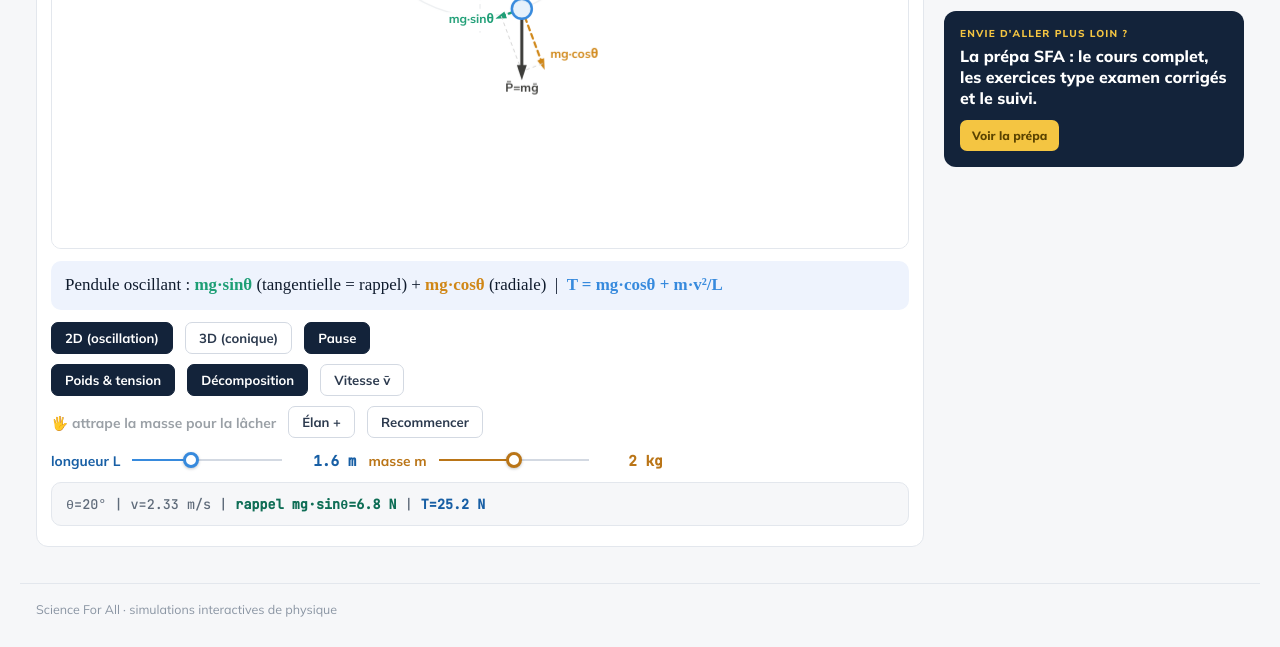
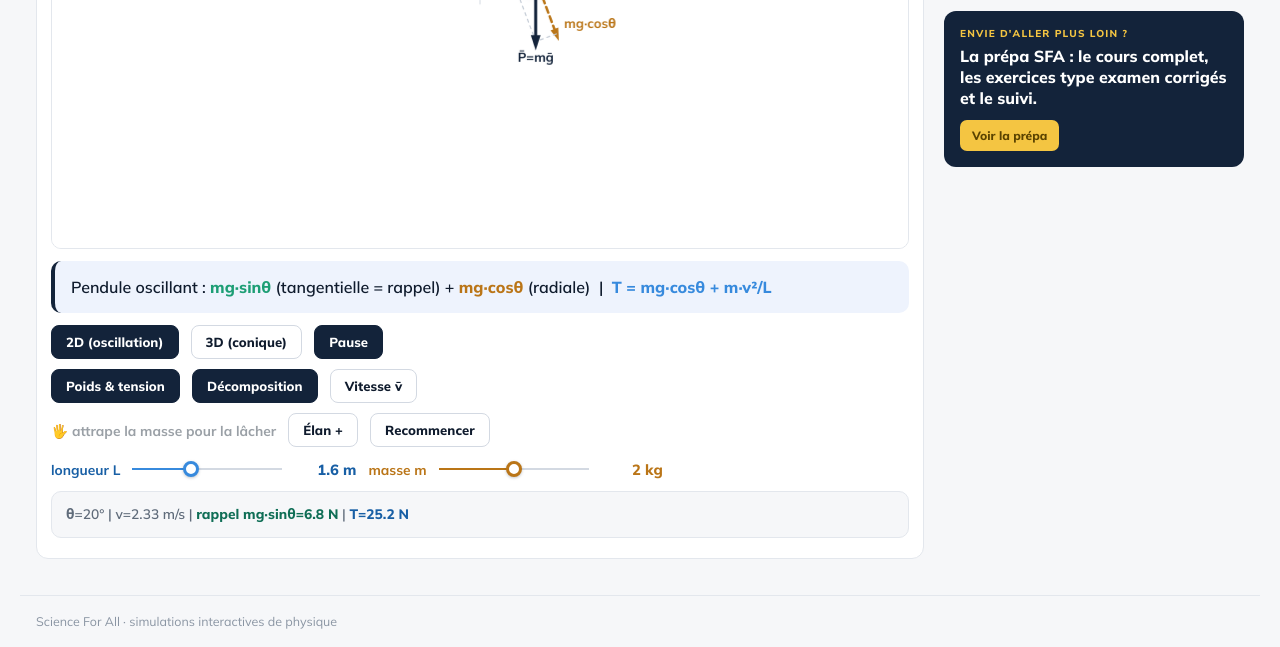
Before and after one commit to sfascienceforall-cell/pendule-2D-3D, a plain HTML site: page index.html in a window 1280 px wide. Shown: the part 471-1118 px from the top of the page. Drawn offline with Linux system fonts and the light colour scheme; a web font is replaced by a local one.

Commit message:
Embellissement du dessin, typographie Mulish, lien vers la page Prépa et menu Exercices
Co-Authored-By: Claude Opus 5.5 <noreply@anthropic.com>
Claude-Session: https://claude.ai/code/session_01UjJnvVgWczg1QVyXVX4t97

```diff
--- a/index.html
+++ b/index.html
@@ -71,13 +71,17 @@ a{color:inherit}
 @media (max-width:520px){.row,div:has(>input[type=range]){flex-wrap:wrap!important}
   .row>.pill:first-child,div:has(>input[type=range])>.pill:first-child{min-width:0!important;flex:1 1 100%}
   input[type=range]{min-width:0!important}.val{min-width:0!important}}
-.val{background:none!important;border:0!important;border-radius:0!important;padding:0!important;font:600 .9rem var(--f-num)!important;font-variant-numeric:tabular-nums;text-align:right;color:var(--ink)}
-.btn{background:var(--paper)!important;border:1px solid var(--line2)!important;border-radius:7px!important;color:var(--ink2)!important;
-  font:700 .82rem var(--f-ui)!important;padding:7px 13px!important;transition:background .15s,border-color .15s;cursor:pointer}
+.val{background:none!important;border:0!important;border-radius:0!important;padding:0!important;font:800 .92rem var(--f-ui)!important;font-variant-numeric:tabular-nums;text-align:right;color:var(--ink);white-space:nowrap}
+.btn{background:var(--paper)!important;border:1px solid var(--line2)!important;border-radius:8px!important;color:var(--ink)!important;
+  font:800 .82rem var(--f-ui)!important;letter-spacing:.005em;padding:8px 14px!important;transition:background .15s,border-color .15s;cursor:pointer}
+.btn:active{transform:translateY(1px)}
 .btn:hover{background:var(--press)!important;border-color:var(--faint)!important}
 .btn.on{background:var(--navy)!important;border-color:var(--navy)!important;color:#fff!important;box-shadow:none}
-.fml{background:var(--sel)!important;border:0!important;border-radius:10px!important;font:400 1.06rem/1.7 var(--f-math)!important;color:var(--ink);padding:10px 14px!important;margin:12px 0!important}
-.info{background:var(--bg)!important;border:1px solid var(--line)!important;border-radius:10px!important;font:500 .84rem/1.8 var(--f-num)!important;color:var(--muted)!important;padding:9px 14px!important}
+.fml{background:var(--sel)!important;border:0!important;border-left:4px solid var(--navy)!important;border-radius:10px!important;font:600 1rem/1.75 var(--f-ui)!important;color:var(--ink);padding:12px 16px!important;margin:12px 0!important}
+.fml b,.fml strong{font-weight:800}
+.fml sub,.fml sup,.info sub,.info sup{font-size:.72em}
+.info{background:var(--bg)!important;border:1px solid var(--line)!important;border-radius:10px!important;font:600 .86rem/1.8 var(--f-ui)!important;font-variant-numeric:tabular-nums;color:var(--muted)!important;padding:10px 14px!important}
+.info b,.info strong{font-weight:800}
 select{font:600 .86rem var(--f-ui)!important;border:1px solid var(--line2)!important;border-radius:7px!important;background:var(--paper)!important;color:var(--ink)!important;padding:6px 8px!important}
 input[type=range]{-webkit-appearance:none;appearance:none;height:24px;background:linear-gradient(var(--line),var(--line)) center/100% 4px no-repeat;cursor:pointer;--pc:var(--blue)}
 input[type=range]::-webkit-slider-runnable-track{height:4px;background:transparent;border-radius:2px}
@@ -95,7 +99,7 @@ button:focus-visible,input:focus-visible,a:focus-visible{outline:2px solid var(-
 .sfa-list a{display:grid;grid-template-columns:22px 1fr;gap:8px;align-items:baseline;padding:7px 8px;border-radius:8px;text-decoration:none;font:600 13px/1.35 var(--f-ui);color:var(--ink2)}
 .sfa-list a:hover{background:var(--press)}
 .sfa-list a.on{background:var(--sel);color:var(--chip-ink)}
-.sfa-list a i{font:600 11px var(--f-num);font-style:normal;color:var(--faint)}
+.sfa-list a i{font:800 11px var(--f-ui);font-style:normal;color:var(--faint)}
 .sfa-promo{background:var(--navy);color:#fff;border-radius:12px;padding:16px}
 .sfa-promo small{display:block;font:800 10px var(--f-ui);letter-spacing:.12em;text-transform:uppercase;color:var(--yellow);margin-bottom:6px}
 .sfa-promo b{display:block;font:800 16px/1.3 var(--f-ui);margin-bottom:12px}
@@ -135,8 +139,8 @@ new MutationObserver(ms=>ms.forEach(m=>{if(m.target.classList&&m.target.classLis
 </script>
 <header class="sfa-top"><div class="in">
   <a class="sfa-logo" href="https://sfascienceforall-cell.github.io/simulations/"><i>SFA</i>Science For All</a>
-  <nav class="sfa-nav"><a class="on" href="https://sfascienceforall-cell.github.io/simulations/">Simulations</a><a href="#">Prépa médecine</a></nav>
-  <a class="sfa-cta" href="#">Découvrir la prépa</a></div></header>
+  <nav class="sfa-nav"><a class="on" href="https://sfascienceforall-cell.github.io/simulations/">Simulations</a><a href="https://sfascienceforall-cell.github.io/simulations/#EX">Exercices</a><a href="https://sfascienceforall-cell.github.io/simulations/prepa/">Prépa médecine</a></nav>
+  <a class="sfa-cta" href="https://sfascienceforall-cell.github.io/simulations/prepa/">Découvrir la prépa</a></div></header>
 <div class="sfa-page">
 <nav class="sfa-crumbs" aria-label="Fil d'Ariane"><a href="https://sfascienceforall-cell.github.io/simulations/">Simulations</a>›<a href="https://sfascienceforall-cell.github.io/simulations/#HP">Pour aller plus loin</a>›<b>Pendule 2D-3D</b></nav>
 <div class="sfa-grid"><main style="min-width:0">
@@ -185,7 +189,7 @@ new MutationObserver(ms=>ms.forEach(m=>{if(m.target.classList&&m.target.classLis
 
 <script>
 const cv=document.getElementById('cv'),ctx=cv.getContext('2d');
-const INK='#3d3d3a',BLUE='#378ADD',BLUE_D='#185fa5',RED='#E24B4A',GREEN='#1D9E75',GREEN_D='#0F6E56',ORANGE='#D08717',GREY='#9aa0a6',AX='#c8ccd0';
+const INK='#13233a',BLUE='#378ADD',BLUE_D='#185fa5',RED='#E24B4A',GREEN='#1D9E75',GREEN_D='#0F6E56',ORANGE='#BA7517',GREY='#8a95a3',AX='#d3d9e2';
 let W=0,H=0,dpr=1,paused=false,mode='2d';
 let L=1.6,m=2,zoom=1;
 let th2=0.7,om2=0;            // 2D oscillation
@@ -201,8 +205,8 @@ function setMode(md){mode=md;
   document.getElementById('row3d').style.display=md==='3d'?'flex':'none';
   cv.style.cursor=md==='3d'?'grab':'grab';
   document.getElementById('fml').innerHTML=md==='2d'
-   ?'Pendule oscillant : <b style="color:#1D9E75">mg·sinθ</b> (tangentielle = rappel) + <b style="color:#D08717">mg·cosθ</b> (radiale) &nbsp;|&nbsp; <b style="color:#378ADD">T = mg·cosθ + m·v²/L</b>'
-   :'Pendule conique : <b style="color:#1D9E75">T·cosθ = mg</b> &nbsp;|&nbsp; <b style="color:#D08717">T·sinθ = m·ω²·r</b> (centripète) &nbsp;⇒&nbsp; <b>ω = √(g/L·cosθ)</b> &nbsp;·&nbsp; 🖱 tourne la vue';
+   ?'Pendule oscillant : <b style="color:#1D9E75">mg·sinθ</b> (tangentielle = rappel) + <b style="color:#BA7517">mg·cosθ</b> (radiale) &nbsp;|&nbsp; <b style="color:#378ADD">T = mg·cosθ + m·v²/L</b>'
+   :'Pendule conique : <b style="color:#1D9E75">T·cosθ = mg</b> &nbsp;|&nbsp; <b style="color:#BA7517">T·sinθ = m·ω²·r</b> (centripète) &nbsp;⇒&nbsp; <b>ω = √(g/L·cosθ)</b> &nbsp;·&nbsp; 🖱 tourne la vue';
 }
 function bind(id,fmt,f){const s=document.getElementById(id),o=document.getElementById(id+'v');
   s.addEventListener('input',()=>{const v=parseFloat(s.value);f(v);o.textContent=fmt(v);});}
@@ -213,43 +217,51 @@ function syncSize(){const r=cv.getBoundingClientRect();dpr=window.devicePixelRat
   if(nW!==W||nH!==H){W=nW;H=nH;cv.width=W*dpr;cv.height=H*dpr;}
   ctx.setTransform(dpr,0,0,dpr,0,0);cx=W/2;cy=H*0.56;}
 function arrow(x,y,vx,vy,col,lab,w,dash){const len=Math.hypot(vx,vy);if(len<3)return;const ex=x+vx,ey=y+vy;
-  ctx.strokeStyle=col;ctx.lineWidth=w||2.5;ctx.lineCap='round';if(dash)ctx.setLineDash(dash);
+  ctx.strokeStyle=col;ctx.lineWidth=w||2.5;ctx.lineCap='round';ctx.lineJoin='round';if(dash)ctx.setLineDash(dash);
   ctx.beginPath();ctx.moveTo(x,y);ctx.lineTo(ex,ey);ctx.stroke();ctx.setLineDash([]);
   const hs=(w||2.5)*3,ang=Math.atan2(vy,vx);ctx.fillStyle=col;ctx.save();ctx.translate(ex,ey);ctx.rotate(ang);
   ctx.beginPath();ctx.moveTo(hs,0);ctx.lineTo(-hs*0.7,-hs*0.55);ctx.lineTo(-hs*0.7,hs*0.55);ctx.closePath();ctx.fill();ctx.restore();
-  if(lab){ctx.font='700 12px Mulish,system-ui,sans-serif';ctx.textAlign='center';ctx.fillStyle=col;ctx.fillText(lab,ex+vx/len*15,ey+vy/len*15+4);}}
-function tagL(t,x,y,col,al){ctx.font='700 12px Mulish,system-ui,sans-serif';ctx.textAlign=al||'center';const w=ctx.measureText(t).width;
+  if(lab)tagL(lab,ex+vx/len*15,ey+vy/len*15+4,col);}
+function tagL(t,x,y,col,al){ctx.font='700 13px Mulish,system-ui,sans-serif';ctx.textAlign=al||'center';const w=ctx.measureText(t).width;
   if(al==='left')x=Math.min(x,W-4-w);else if(al==='right')x=Math.max(x,4+w);else x=Math.max(4+w/2,Math.min(W-4-w/2,x));
   const x0=al==='left'?x:al==='right'?x-w:x-w/2;
-  ctx.fillStyle='rgba(255,255,255,0.82)';ctx.fillRect(x0-2,y-11,w+4,15);ctx.fillStyle=col;ctx.fillText(t,x,y);}
-function lbl(t,x,y,col){ctx.fillStyle=col;ctx.font='700 12px Mulish,system-ui,sans-serif';ctx.textAlign='center';ctx.fillText(t,x,y);}
+  y=Math.max(14,Math.min(H-6,y));ctx.lineWidth=4;ctx.lineJoin='round';ctx.strokeStyle='rgba(255,255,255,.94)';ctx.strokeText(t,x,y);ctx.fillStyle=col;ctx.fillText(t,x,y);}
+function lbl(t,x,y,col){tagL(t,x,y,col);}
 
+function support(x,y){ // potence : plaque hachurée + pivot
+  ctx.fillStyle='#e9edf2';ctx.strokeStyle='#a9b4c1';ctx.lineWidth=1.5;ctx.beginPath();ctx.roundRect(x-34,y-12,68,8,3);ctx.fill();ctx.stroke();
+  ctx.strokeStyle='#c4ccd6';ctx.lineWidth=1.2;for(let i=-30;i<=26;i+=8){ctx.beginPath();ctx.moveTo(x+i,y-12);ctx.lineTo(x+i+6,y-20);ctx.stroke();}
+  ctx.fillStyle='#fff';ctx.strokeStyle=INK;ctx.lineWidth=2;ctx.beginPath();ctx.arc(x,y,4,0,7);ctx.fill();ctx.stroke();}
+function ball(x,y,R){ // masse : sphère en dégradé + ombre douce
+  ctx.save();ctx.shadowColor='rgba(19,35,58,.25)';ctx.shadowBlur=8;ctx.shadowOffsetY=3;
+  const gr=ctx.createRadialGradient(x-R*0.35,y-R*0.4,R*0.15,x,y,R);gr.addColorStop(0,'#ffffff');gr.addColorStop(0.3,'#8dbbe9');gr.addColorStop(1,BLUE_D);
+  ctx.fillStyle=gr;ctx.beginPath();ctx.arc(x,y,R,0,7);ctx.fill();ctx.restore();ctx.strokeStyle=BLUE_D;ctx.lineWidth=1.5;ctx.stroke();}
 // ===== 2D oscillation =====
 let pivot={x:0,y:0},Lpx=0;
 function draw2D(){
-  pivot={x:W*0.5,y:H*0.24};Lpx=L*(Math.min(H*0.42,W*0.32)/2.6);
+  Lpx=L*(Math.min(H*0.56,W*0.44)/2.6);{const sc=Math.min(H*0.56,W*0.44),cap0=Math.min(110,H*0.2);pivot={x:W*0.5,y:Math.max(44,(H-(sc+cap0+34))/2)};}   // scène centrée verticalement (téléphone)   // la scène occupe la hauteur utile
   const sN=Math.sin(th2),cN=Math.cos(th2);
   const bob={x:pivot.x+Lpx*sN,y:pivot.y+Lpx*cN};
   const rO={x:sN,y:cN},v=L*om2,T=m*g*cN+m*v*v/L;
-  ctx.strokeStyle='#eef0f2';ctx.lineWidth=1.5;ctx.beginPath();ctx.arc(pivot.x,pivot.y,Lpx,0,7);ctx.stroke();
-  ctx.strokeStyle='#e6e8ea';ctx.setLineDash([4,5]);ctx.lineWidth=1;ctx.beginPath();ctx.moveTo(pivot.x,pivot.y);ctx.lineTo(pivot.x,pivot.y+Lpx+16);ctx.stroke();ctx.setLineDash([]);
-  ctx.strokeStyle=GREY;ctx.lineWidth=1.4;ctx.beginPath();ctx.arc(pivot.x,pivot.y,24,Math.PI/2,Math.PI/2-th2,th2>0);ctx.stroke();
-  if(Math.abs(th2)>0.12){const rT=Math.max(36,Math.min(80,9/Math.sin(Math.abs(th2)/2)));lbl('θ',pivot.x+rT*Math.sin(th2/2),pivot.y+rT*Math.cos(th2/2)+4,GREY);}
-  ctx.strokeStyle=INK;ctx.lineWidth=2;ctx.beginPath();ctx.moveTo(pivot.x,pivot.y);ctx.lineTo(bob.x,bob.y);ctx.stroke();
-  ctx.fillStyle='#c2c6ca';ctx.fillRect(pivot.x-22,pivot.y-7,44,6);ctx.fillStyle=GREY;ctx.beginPath();ctx.arc(pivot.x,pivot.y,3,0,7);ctx.fill();
-  const kF=3.2,cap=88,A=x=>Math.min(x*kF,cap),Pmg=m*g,labs=[];
+  ctx.strokeStyle='#e9edf2';ctx.lineWidth=1.5;ctx.setLineDash([2,6]);ctx.beginPath();if(pivot.y-Lpx>8)ctx.arc(pivot.x,pivot.y,Lpx,0,7);else ctx.arc(pivot.x,pivot.y,Lpx,-0.25,Math.PI+0.25);ctx.stroke();ctx.setLineDash([]);
+  ctx.strokeStyle=AX;ctx.setLineDash([4,5]);ctx.lineWidth=1;ctx.beginPath();ctx.moveTo(pivot.x,pivot.y);ctx.lineTo(pivot.x,pivot.y+Lpx+16);ctx.stroke();ctx.setLineDash([]);
+  ctx.strokeStyle=GREY;ctx.lineWidth=1.5;ctx.beginPath();ctx.arc(pivot.x,pivot.y,28,Math.PI/2,Math.PI/2-th2,th2>0);ctx.stroke();
+  if(Math.abs(th2)>0.12){const rT=Math.max(42,Math.min(84,10/Math.sin(Math.abs(th2)/2)));lbl('θ',pivot.x+rT*Math.sin(th2/2),pivot.y+rT*Math.cos(th2/2)+4,GREY);}
+  ctx.strokeStyle=INK;ctx.lineWidth=2;ctx.lineCap='round';ctx.beginPath();ctx.moveTo(pivot.x,pivot.y);ctx.lineTo(bob.x,bob.y);ctx.stroke();
+  support(pivot.x,pivot.y);
+  const kF=Math.max(3.2,Lpx/60),cap=Math.min(110,H*0.2),A=x=>Math.min(x*kF,cap),Pmg=m*g,labs=[];
   if(showD){const tanMag=Pmg*Math.abs(sN),radMag=Pmg*cN,tanDir={x:-cN,y:sN},sg=Math.sign(sN||1);
     const tv={x:tanDir.x*A(tanMag)*sg,y:tanDir.y*A(tanMag)*sg},rv={x:rO.x*A(radMag),y:rO.y*A(radMag)};
-    arrow(bob.x,bob.y,tv.x,tv.y,GREEN,null,2.2,[5,4]);arrow(bob.x,bob.y,rv.x,rv.y,ORANGE,null,2.2,[5,4]);
+    arrow(bob.x,bob.y,tv.x,tv.y,GREEN,null,2.5,[6,4]);arrow(bob.x,bob.y,rv.x,rv.y,ORANGE,null,2.5,[6,4]);
     labs.push(()=>{const lt=Math.hypot(tv.x,tv.y);if(lt>=3)tagL('mg·sinθ',bob.x+tv.x+tv.x/lt*8,bob.y+tv.y+tv.y/lt*8+4,GREEN,tv.x<0?'right':'left');
       if(Math.hypot(rv.x,rv.y)>=3)tagL('mg·cosθ',bob.x+rv.x+(sg>0?8:-8),bob.y+rv.y-6,ORANGE,sg>0?'left':'right');});
-    const P={x:0,y:A(Pmg)};ctx.strokeStyle='#d7d7d7';ctx.setLineDash([3,4]);ctx.lineWidth=1;
+    const P={x:0,y:A(Pmg)};ctx.strokeStyle='#c4ccd6';ctx.setLineDash([3,4]);ctx.lineWidth=1.2;
     ctx.beginPath();ctx.moveTo(bob.x+tv.x,bob.y+tv.y);ctx.lineTo(bob.x+P.x,bob.y+P.y);ctx.moveTo(bob.x+rv.x,bob.y+rv.y);ctx.lineTo(bob.x+P.x,bob.y+P.y);ctx.stroke();ctx.setLineDash([]);}
   if(showF){const tx=-rO.x*A(T),ty=-rO.y*A(T),sd=th2>=0?-1:1,nx=cN*sd,ny=-sN*sd;
     arrow(bob.x,bob.y,tx,ty,BLUE,null,3);arrow(bob.x,bob.y,0,A(Pmg),INK,null,3);
     labs.push(()=>{tagL('T̄',bob.x+tx+nx*12,bob.y+ty+ny*12+4,BLUE,nx<-0.3?'right':nx>0.3?'left':'center');tagL('P̄=mḡ',bob.x,bob.y+A(Pmg)+20,INK);});}
   if(showV&&Math.abs(v)>0.05){const tHat={x:cN,y:-sN};arrow(bob.x,bob.y,tHat.x*Math.sign(om2)*Math.min(Math.abs(v)*15,72),tHat.y*Math.sign(om2)*Math.min(Math.abs(v)*15,72),GREEN_D,'v̄',2.4);}
-  ctx.fillStyle='#e6f1fb';ctx.strokeStyle=BLUE;ctx.lineWidth=2.5;ctx.beginPath();ctx.arc(bob.x,bob.y,10,0,7);ctx.fill();ctx.stroke();
+  ball(bob.x,bob.y,9+m*1.6);
   labs.forEach(f=>f());
   document.getElementById('info').innerHTML='θ='+(th2*180/Math.PI).toFixed(0)+'° | v='+Math.abs(v).toFixed(2)+' m/s | <b style="color:'+GREEN_D+'">rappel mg·sinθ='+(m*g*Math.abs(sN)).toFixed(1)+' N</b> | <b style="color:'+BLUE_D+'">T='+T.toFixed(1)+' N</b>';
   if(!paused&&!drag){const dt=0.016,nS=6;for(let i=0;i<nS;i++){om2+=-(g/L)*Math.sin(th2)*(dt/nS);th2+=om2*(dt/nS);}}
@@ -266,14 +278,16 @@ function arr3(p0,p1,col,w,dash){const A=proj(p0[0],p0[1],p0[2]),B=proj(p1[0],p1[
   const hs=(w||2.6)*3,ang=Math.atan2(dy,dx);ctx.fillStyle=col;ctx.save();ctx.translate(B.x,B.y);ctx.rotate(ang);
   ctx.beginPath();ctx.moveTo(hs,0);ctx.lineTo(-hs*0.7,-hs*0.55);ctx.lineTo(-hs*0.7,hs*0.55);ctx.closePath();ctx.fill();ctx.restore();return B;}
 function draw3D(){
-  baseScale=Math.min(W,H)*0.115*zoom;
+  baseScale=Math.min(W,H)*0.15*zoom;
   const th=thDeg*Math.PI/180,cT=Math.cos(th),sT=Math.sin(th),r=L*sT,Lc=L*cT,om=Math.sqrt(g/(L*cT));
   const bob=[r*Math.cos(phi),0,r*Math.sin(phi)],piv=[0,Lc,0];
-  for(let i=-3;i<=3;i++){seg([i,0,-3],[i,0,3],'#eef0f2',1);seg([-3,0,i],[3,0,i],'#eef0f2',1);}
-  ctx.strokeStyle=BLUE;ctx.lineWidth=1.6;ctx.beginPath();for(let i=0;i<=60;i++){const a=i/60*2*Math.PI,p=proj(r*Math.cos(a),0,r*Math.sin(a));i?ctx.lineTo(p.x,p.y):ctx.moveTo(p.x,p.y);}ctx.closePath();ctx.stroke();
+  {const c=[[-3,0,-3],[3,0,-3],[3,0,3],[-3,0,3]].map(q=>proj(...q));ctx.fillStyle='#f6f8fb';ctx.beginPath();c.forEach((q,i)=>i?ctx.lineTo(q.x,q.y):ctx.moveTo(q.x,q.y));ctx.closePath();ctx.fill();}
+  for(let i=-3;i<=3;i++){seg([i,0,-3],[i,0,3],'#e3e8ee',1);seg([-3,0,i],[3,0,i],'#e3e8ee',1);}
+  {const sh=proj(bob[0],0,bob[2]);ctx.fillStyle='rgba(19,35,58,.12)';ctx.beginPath();ctx.ellipse(sh.x,sh.y,11,4.5,0,0,7);ctx.fill();}
+  ctx.strokeStyle=BLUE;ctx.lineWidth=2;ctx.beginPath();for(let i=0;i<=60;i++){const a=i/60*2*Math.PI,p=proj(r*Math.cos(a),0,r*Math.sin(a));i?ctx.lineTo(p.x,p.y):ctx.moveTo(p.x,p.y);}ctx.closePath();ctx.stroke();
   seg([0,0,0],[0,Lc,0],'#cfd3d7',1.4,[4,4]);for(let i=0;i<12;i++){const a=i/12*2*Math.PI;seg(piv,[r*Math.cos(a),0,r*Math.sin(a)],'#e7e9ec',1);}
   seg([0,0,0],bob,'#c9cdd1',1.2,[3,3]);seg(piv,bob,INK,2.2);
-  const ps=proj(0,Lc,0);ctx.fillStyle='#c2c6ca';ctx.fillRect(ps.x-18,ps.y-6,36,5);ctx.fillStyle=GREY;ctx.beginPath();ctx.arc(ps.x,ps.y,3,0,7);ctx.fill();
+  const ps=proj(0,Lc,0);support(ps.x,ps.y);
   const mg=m*g,T=mg/cT,Fc=mg*sT/cT,kW=1.1/mg,cap=2.4,Lw=F=>Math.min(F*kW,cap);
   const toP=[piv[0]-bob[0],piv[1]-bob[1],piv[2]-bob[2]],nP=Math.hypot(toP[0],toP[1],toP[2]),td=[toP[0]/nP,toP[1]/nP,toP[2]/nP],cd=[-bob[0]/(r||1),0,-bob[2]/(r||1)];
   const b0=proj(bob[0],bob[1],bob[2]),labs=[];
@@ -285,8 +299,7 @@ function draw3D(){
   if(showF){const pt=arr3(bob,[bob[0]+td[0]*Lw(T),bob[1]+td[1]*Lw(T),bob[2]+td[2]*Lw(T)],BLUE,3);tip('T̄',pt,BLUE_D,true);
     const pw=arr3(bob,[bob[0],bob[1]-Lw(mg),bob[2]],INK,3);tip('P̄=mḡ',pw,INK);}
   if(showV){const v=om*r,vd=[-Math.sin(phi),0,Math.cos(phi)];const pvv=arr3(bob,[bob[0]+vd[0]*Lw(mg)*Math.min(v/3,1.3),0,bob[2]+vd[2]*Lw(mg)*Math.min(v/3,1.3)],GREEN,2.6);tip('v̄',pvv,GREEN);}
-  const b=proj(bob[0],bob[1],bob[2]),R=9;const gr=ctx.createRadialGradient(b.x-R*0.35,b.y-R*0.4,R*0.15,b.x,b.y,R);
-  gr.addColorStop(0,'#fff');gr.addColorStop(0.25,'#7db3e6');gr.addColorStop(1,BLUE_D);ctx.fillStyle=gr;ctx.beginPath();ctx.arc(b.x,b.y,R,0,7);ctx.fill();ctx.strokeStyle=BLUE_D;ctx.lineWidth=1.5;ctx.stroke();labs.forEach(f=>f());
+  const b=proj(bob[0],bob[1],bob[2]);ball(b.x,b.y,(8+m*1.4)*Math.max(.8,Math.min(1.4,zoom)));labs.forEach(f=>f());
   const v=om*r,per=2*Math.PI/om;
   document.getElementById('info').innerHTML='θ='+thDeg+'° | r='+r.toFixed(2)+' m | <b style="color:'+BLUE_D+'">ω=√(g/L·cosθ)='+om.toFixed(2)+' rad/s</b> | période='+per.toFixed(2)+' s | v='+v.toFixed(2)+' m/s | <b style="color:'+BLUE_D+'">T=mg/cosθ='+T.toFixed(1)+' N</b>';
   if(!paused)phi+=om*0.016*0.7;
@@ -310,7 +323,7 @@ setMode('2d');draw();
 </section></main>
 <aside class="sfa-side">
   <div class="sfa-list"><h2>Pour aller plus loin · hors programme<span>9 simulations</span></h2><ol><li><a href="https://sfascienceforall-cell.github.io/Oscilateur/"><i>01</i>Oscillateur harmonique</a></li><li><a href="https://sfascienceforall-cell.github.io/Resonance/"><i>02</i>Résonance</a></li><li><a href="https://sfascienceforall-cell.github.io/Amortissement/"><i>03</i>Amortissement</a></li><li><a class="on" aria-current="page" href="https://sfascienceforall-cell.github.io/pendule-2D-3D/"><i>04</i>Pendule 2D-3D</a></li><li><a href="https://sfascienceforall-cell.github.io/archimede/"><i>05</i>Poussée d&#x27;Archimède</a></li><li><a href="https://sfascienceforall-cell.github.io/pascal/"><i>06</i>Principe de Pascal</a></li><li><a href="https://sfascienceforall-cell.github.io/Bernouilli-/"><i>07</i>Bernoulli</a></li><li><a href="https://sfascienceforall-cell.github.io/Doppler/"><i>08</i>Effet Doppler</a></li><li><a href="https://sfascienceforall-cell.github.io/impulsion/"><i>09</i>Impulsion</a></li></ol></div>
-  <div class="sfa-promo"><small>Envie d'aller plus loin ?</small><b>La prépa SFA : le cours complet, les exercices type examen corrigés et le suivi.</b><a href="#">Voir la prépa</a></div>
+  <div class="sfa-promo"><small>Envie d'aller plus loin ?</small><b>La prépa SFA : le cours complet, les exercices type examen corrigés et le suivi.</b><a href="https://sfascienceforall-cell.github.io/simulations/prepa/">Voir la prépa</a></div>
 </aside></div></div>
 <footer class="sfa-foot">Science For All · simulations interactives de physique</footer>
 </body>
```
